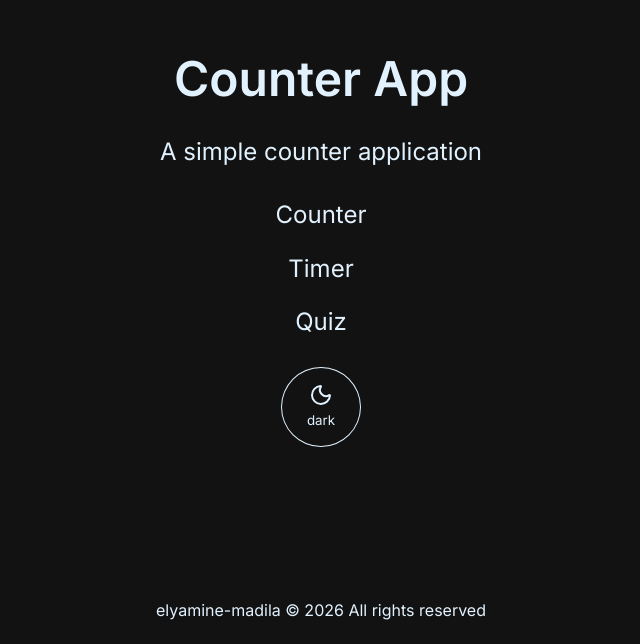
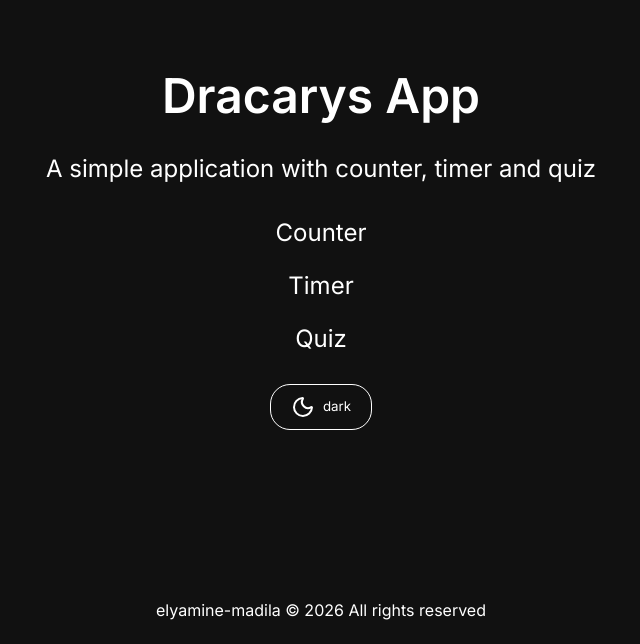
Before and after one commit to eljmadila/Counter-App, a React (Vite) app: page / in a window 1280 px wide. Shown: the part 156-800 px from the top of the page, without its empty margins (319-959 px from the left). Built offline with nearby package versions, Linux system fonts and the light colour scheme.

Commit message:
update 10

```diff
--- a/src/App.css
+++ b/src/App.css
@@ -28,6 +28,7 @@
 
   a {
     text-decoration: none;
+    color: var(--text-color);
     transition: var(--transition);
   }
   a:hover {
@@ -41,11 +42,22 @@
 }
 
 .themeButton {
-  border-radius: 50%;
+  border-radius: 20px;
   border: 1px solid var(--text-color);
+  background-color: transparent;
+  color: var(--text-color);
+  cursor: pointer;
   display: flex;
   align-items: center;
   gap: 10px;
+  padding: 10px 20px;
+  transition: var(--transition);
+}
+
+.themeButton div {
+  display: flex;
+  align-items: center;
+  gap: 8px;
 }
 
 button {
@@ -158,6 +170,7 @@ footer {
   gap: 15px;
 }
 .cardBtn {
+  background-color: transparent;
   padding: 10px;
   border-radius: 8px;
   border: 1px solid var(--text-color);
@@ -182,6 +195,7 @@ footer {
   gap: 15px;
 }
 .quizBtn {
+  background-color: transparent;
   padding: 10px;
   border-radius: 8px;
   border: 1px solid var(--text-color);
@@ -212,3 +226,51 @@ footer {
   font-size: 20px;
   font-weight: bold;
 }
+/* toggle dark light */
+.dark {
+  --bg-color: #111;
+  --text-color: #fff;
+  background-color: var(--bg-color);
+  color: var(--text-color);
+  min-height: 100vh;
+  transition: var(--transition);
+}
+
+.light {
+  --bg-color: #ffffff;
+  --text-color: #111;
+  background-color: var(--bg-color);
+  color: var(--text-color);
+  min-height: 100vh;
+  transition: var(--transition);
+}
+
+/* Loader */
+.loaderContainer {
+  display: flex;
+  flex-direction: column;
+  align-items: center;
+  justify-content: center;
+  gap: 15px;
+  min-height: 200px;
+}
+
+.spinner {
+  animation: spin 1s linear infinite;
+  color: var(--text-color);
+}
+
+@keyframes spin {
+  from {
+    transform: rotate(0deg);
+  }
+  to {
+    transform: rotate(360deg);
+  }
+}
+
+.loaderText {
+  font-size: 1.2rem;
+  color: var(--text-color);
+  opacity: 0.85;
+}
--- a/src/App.tsx
+++ b/src/App.tsx
@@ -1,15 +1,18 @@
 import "./App.css"
 import { Routes, Route } from "react-router-dom"
+import { useState } from "react"
 import Counter from "./pages/Counter"
 import Time from "./pages/Time"
 import Quiz from "./pages/Quiz"
 import Home from "./pages/Home"
 
 function App() {
+  const [dark, setDark] = useState<boolean>(true)
+
   return (
-    <div>
+    <div className={dark ? "dark" : "light"}>
       <Routes>
-        <Route path="/" element={<Home />} />
+        <Route path="/" element={<Home dark={dark} setDark={setDark} />} />
         <Route path="/counter" element={<Counter />} />
         <Route path="/time" element={<Time />} />
         <Route path="/quiz" element={<Quiz />} />
--- /dev/null
+++ b/src/components/Loader.tsx
@@ -0,0 +1,12 @@
+import { Loader2 } from "lucide-react"
+
+function Loader({ text = "Loading Quiz..." }: { text?: string }) {
+  return (
+    <div className="loaderContainer">
+      <Loader2 className="spinner" size={40} />
+      <p className="loaderText">{text}</p>
+    </div>
+  )
+}
+
+export default Loader
--- a/src/index.css
+++ b/src/index.css
@@ -13,7 +13,7 @@ h1, h2, h3, h4, h5, h6 {
   font-family: "Inter", -apple-system, BlinkMacSystemFont, sans-serif;
   font-weight: 600;
 }
-p , body{
+p, body {
   font-family: "Inter", -apple-system, BlinkMacSystemFont, sans-serif;
   font-weight: 400;
   line-height: 1.6;
@@ -22,6 +22,4 @@ p , body{
   padding: 0;
   margin: 0;
   box-sizing: border-box;
-  background-color: var(--bg-color);
-  color: var(--text-color);
 }
--- a/src/pages/Home.tsx
+++ b/src/pages/Home.tsx
@@ -1,15 +1,13 @@
-import {Sun, Moon} from "lucide-react"
-import {Link} from "react-router-dom"
+import { Sun, Moon } from "lucide-react"
+import { Link } from "react-router-dom"
 import "../App.css"
-import { useState } from "react"
 
-function Home() {
-    const [theme, setTheme] = useState("Dark")
+function Home({ dark, setDark }: { dark: boolean; setDark: (value: boolean) => void }) {
   return (
     <div className='homeSection'>
       <div className='homeTitleContainer'>
-            <h1 className='title'>Counter App</h1>
-            <p className='description'>A simple counter application</p>
+        <h1 className='title'>Dracarys App</h1>
+        <p className='description'>A simple application with counter, timer and quiz</p>
       </div>
       <div className='homeLinksContainer'>
         <Link to="/counter" className='homeLink'>Counter</Link>
@@ -17,9 +15,10 @@ function Home() {
         <Link to="/quiz" className='homeLink'>Quiz</Link>
       </div>
       <div>
-            <button className='themeButton' onClick = {() => {setTheme((theme === "Light") ? "Dark" : "Light") }}>{theme === "Light" ? (<div><Sun />  <p>light</p></div>) : (<div><Moon /> <p>dark</p></div>)}</button>
+        <button className='themeButton' onClick={() => setDark(!dark)}>
+          {dark ? (<div><Moon /> <p>dark</p></div>) : (<div><Sun /> <p>light</p></div>)}
+        </button>
       </div>
-
     </div>
   )
 }
--- a/src/pages/Quiz.tsx
+++ b/src/pages/Quiz.tsx
@@ -1,26 +1,37 @@
 import { useEffect, useState } from 'react';
 import BackHome from '../components/BackHome'
 import Card from '../components/Card'
+import Loader from '../components/Loader'
 
 function Quiz() {
+  const [loading, setLoading] = useState(true)
   const [choosed, setChoosed] = useState(false)
   const [score, setScore] = useState(0);
-  const [cardData, setCardData] = useState({
+  const [cardData, setCardData] = useState<{ question: string; answer: string; options: string[] }>({
     question: "",
     answer: "",
     options: []
   });
 
   const fetchData = async () => {
+    setLoading(true)
+    try {
       const res = await fetch("https://opentdb.com/api.php?amount=10&category=21&difficulty=easy&type=multiple");
       const data = await res.json();
+      if (data.results && data.results.length > 0) {
         setCardData({
-      question: data.results[0].question.replace(/&#039;/g, "'").replace(/&quot;/g, '"'),
-      answer: data.results[0].correct_answer.replace(/&#039;/g, "'").replace(/&quot;/g, '"'),
+          question: data.results[0].question.replace(/&#039;/g, "'").replace(/&quot;/g, '"').replace(/&amp;/g, '&'),
+          answer: data.results[0].correct_answer.replace(/&#039;/g, "'").replace(/&quot;/g, '"').replace(/&amp;/g, '&'),
           options: data.results[0].incorrect_answers.map((option: string) =>
             option.replace(/&#039;/g, "'").replace(/&quot;/g, '"').replace(/&amp;/g, '&')
           ),
         });
+      }
+    } catch (error) {
+      console.error("Error fetching quiz data:", error);
+    } finally {
+      setLoading(false);
+    }
   }
 
   const choosedFunc = (value: string) => {
@@ -45,16 +56,21 @@ function Quiz() {
     <div>
       <BackHome />
       <div className='quizContainer'>
-            <Card question={cardData.question}  options={[...cardData.options, cardData.answer].sort()} handleChoose= {choosedFunc}/>
+        {loading ? (
+          <Loader text="Fetching quiz questions..." />
+        ) : (
+          <>
+            <Card question={cardData.question} options={[...cardData.options, cardData.answer].sort()} handleChoose={choosedFunc}/>
 
-            <p className='answer'>The answer is : {choosed ? <p className='answerSpan'>{cardData.answer}</p> : ''}</p>
+            <p className='answer'>The answer is : {choosed ? <span className='answerSpan'>{cardData.answer}</span> : ''}</p>
             <p className='score'>Your score : <span className='scoreSpan'> {score}</span></p>
 
             <div className='quizBtnsContainer'>
               <button className='quizBtn' onClick={fetchData}>Skip</button>
             </div>
+          </>
+        )}
       </div>
-
     </div>
   )
 }
```
Lines whose indentation alone changed are shown as unchanged.
